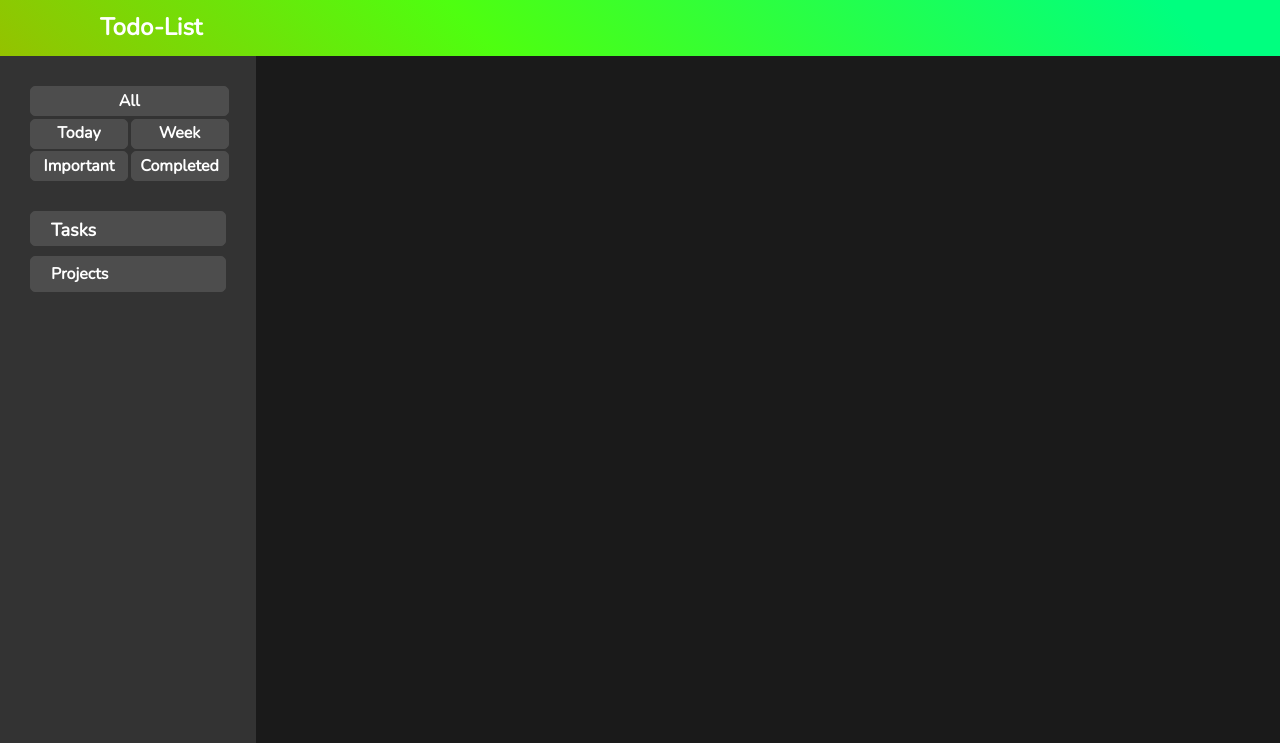
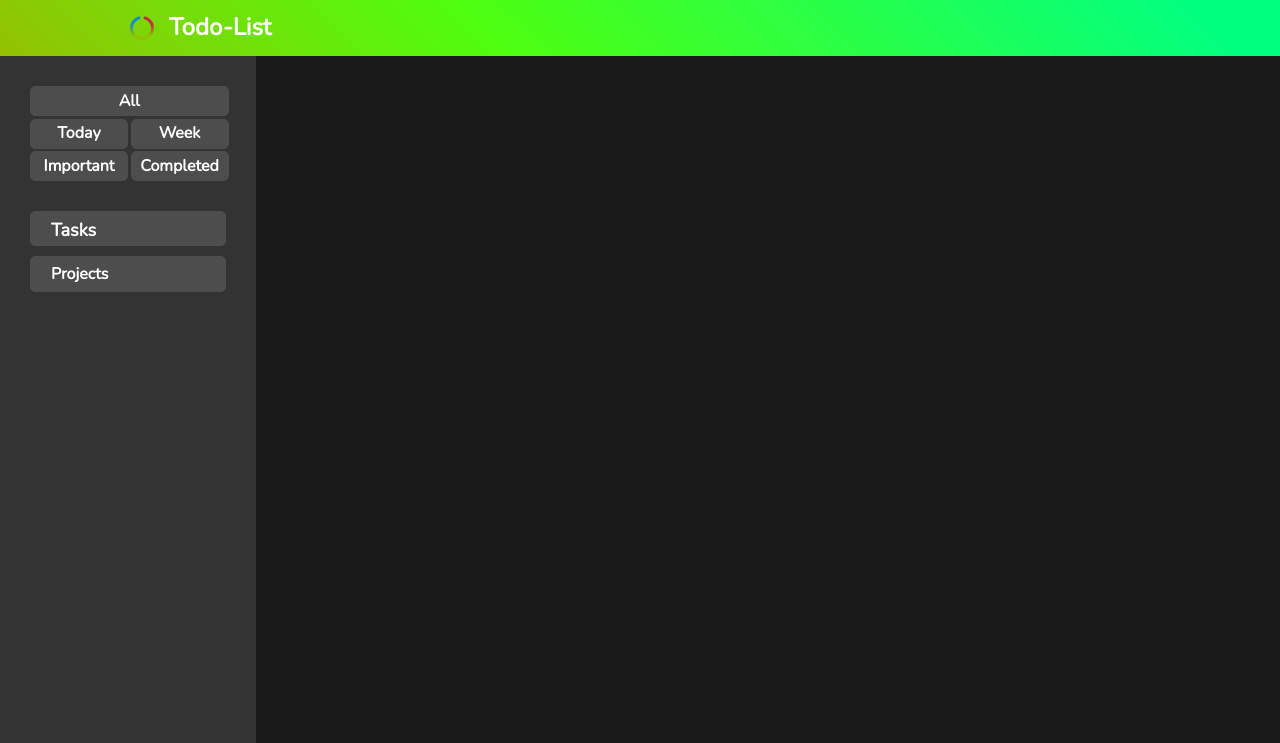
Before and after one commit to chromecodes/todo-list, a website built with webpack: page dist/index.html in a window 1280 px wide. Shown: the top 743 px of the page. Built offline with nearby package versions, Linux system fonts and the light colour scheme.

Commit message:
updated file

```diff
--- a/src/css/style.css
+++ b/src/css/style.css
@@ -26,6 +26,12 @@
     #94c200 0%,
     #4eff10 35%,
     #00ff7f 85%
+  );
+  --primary-conic-gradient-accent: conic-gradient(
+    #c12e3e 68deg,
+    #94c200 135deg,
+    #94c200 225deg,
+    #1789c9 292deg
   );
 }
 body {
@@ -68,16 +74,32 @@ button {
   color: var(--primary-color);
   display: flex;
   align-items: center;
-  padding-left: 100px;
+  padding-left: 130px;
   background: var(--primary-liner-gradient-accent);
   position: fixed;
 }
+
+.header::before {
+  display: inline-block;
+  text-rendering: auto;
+  -webkit-font-smoothing: antialiased;
+  font: var(--fa-font-solid);
+  content: "\f1ce";
+  margin-right: 15px;
+  background: var(--primary-conic-gradient-accent);
+  background-clip: text;
+  -webkit-background-clip: text;
+  color: transparent;
+}
+/* background-clip: text;
+  -webkit-background-clip: text;
+  color: transparent; */
 
 /***   MAIN SECTION   ***/
 
 .main {
   padding-top: 7vh;
-  height: 100vh;
+  height: 93vh;
   background-color: var(--primary-bg-color);
   display: grid;
   grid-template-columns: 20% 80%;
@@ -230,6 +252,7 @@ button {
   border-radius: 5px;
   background: var(--terinary-bg-color);
 }
+
 #project-title-add {
   grid-area: projectadd;
 }
@@ -246,7 +269,16 @@ button {
   width: 90%;
   font-size: 16px;
   font-weight: 400;
-  padding: 2px 5px;
+  padding: 4px 10px;
+  display: flex;
+  gap: 10px;
+}
+.project-title::before {
+  display: inline-block;
+  text-rendering: auto;
+  -webkit-font-smoothing: antialiased;
+  font: var(--fa-font-solid);
+  content: "\f105";
 }
 /***   DISPLAY SECTION   ***/
 .display {
```
